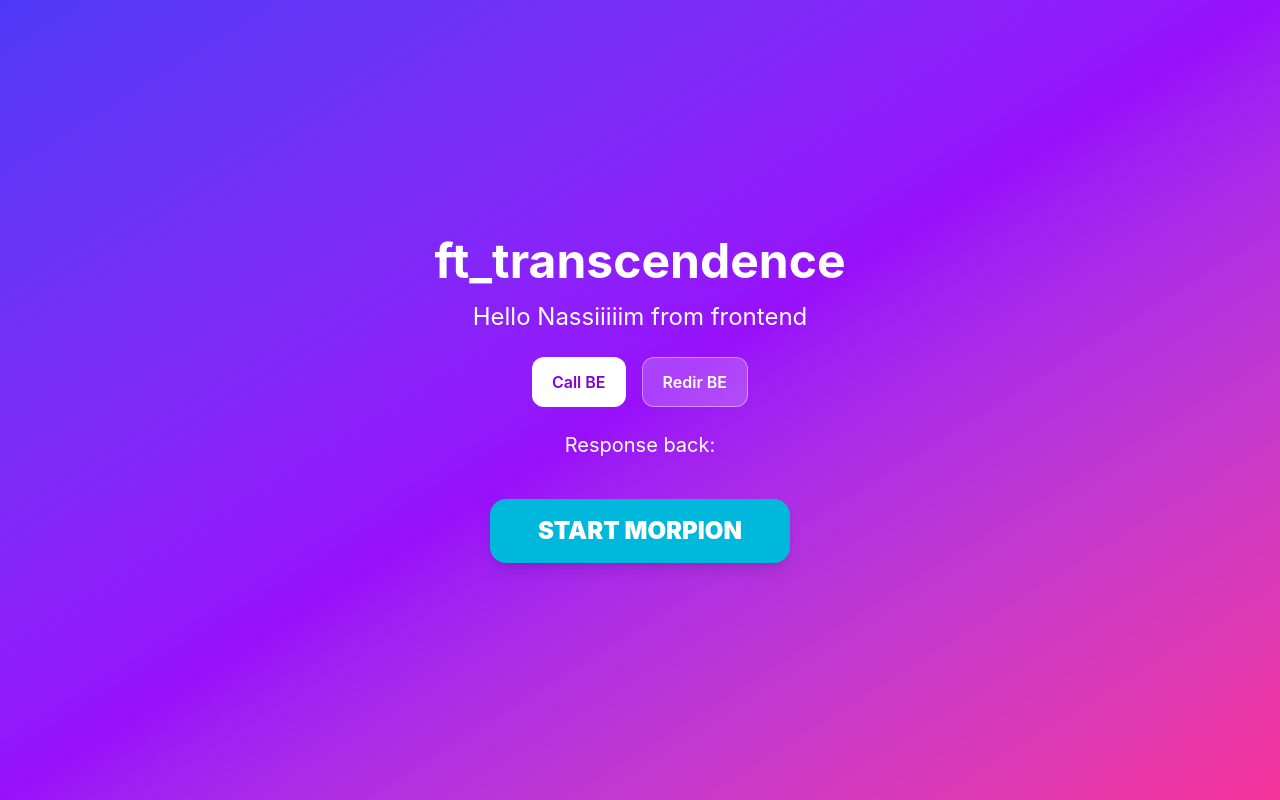
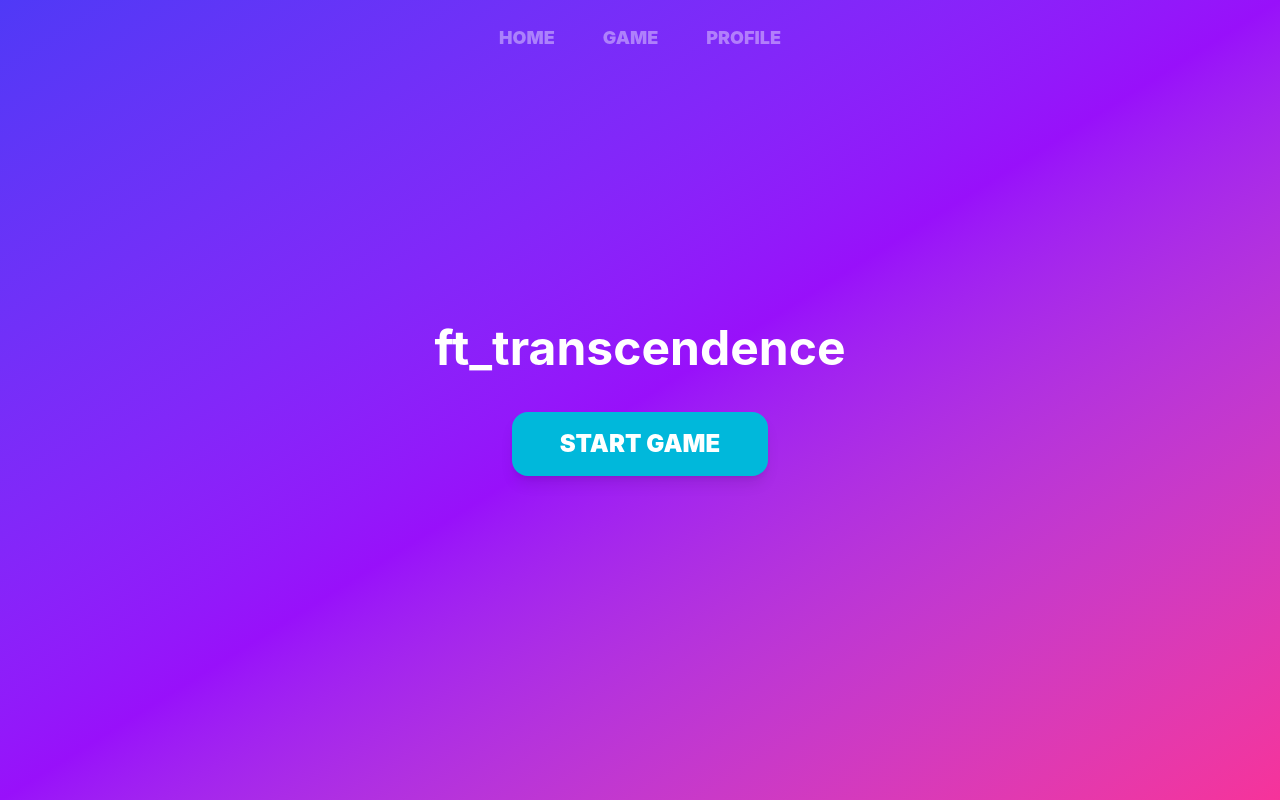
Before and after one commit to team-Segfault-Society-42/Ft_transcendence, a React app in the folder frontend/: page / in a window 1280 px wide. Built offline with nearby package versions, Linux system fonts and the light colour scheme; the HTML template or start-up script is replaced by a standard one.

Commit message:
Install + config react router

```diff
--- a/frontend/src/App.tsx
+++ b/frontend/src/App.tsx
@@ -1,16 +1,17 @@
-import { BrowserRouter as Router, Routes, Route } from 'react-router-dom';
+import { Routes, Route } from 'react-router-dom';
+import Navbar from './components/Navbar';
 import Home from './pages/Home';
 import Game from './pages/Game';
 
 function App() {
 	return (
-		<Router>
+		<div>
+			<Navbar/>
 			<Routes>
 				<Route path="/" element={<Home />} />
 				<Route path="/game" element={<Game />} />
-
 			</Routes>
-		</Router>
+		</div>
 	);
 }
 
--- a/frontend/src/components/Board.tsx
+++ b/frontend/src/components/Board.tsx
@@ -1,6 +1,5 @@
 import { useState } from "react"
 import Square from "./Square"
-import { Link } from 'react-router-dom'
 
 const lines = [
 	[0, 1, 2], [3, 4, 5], [6, 7, 8],
@@ -70,12 +69,6 @@ export default function Board({ players }: BoardProps) {
 
 	return (
 		<div className="relative inline-block text-center p-4">
-			<Link
-				to="/"
-				className="fixed top-6 left-6 text-white/40 hover:text-white hover:scale-110 transition-all flex items-center gap-2 text-xs font-black uppercase tracking-[0.2em] z-50"
-			>
-				<span className="text-lg">←</span> Home
-			</Link>
 			<div className={`mb-6 py-2 rounded-lg text-xl font-bold shadow-md ${!isXturn ? "bg-cyan-500 text-white" : "bg-fuchsia-500 text-white"
 				}`}>
 				{isXturn ? `${players.O.nickname}'s Turn` : `${players.X.nickname}'s Turn`}
--- /dev/null
+++ b/frontend/src/components/Navbar.tsx
@@ -0,0 +1,11 @@
+import { Link } from 'react-router-dom';
+
+export default function Navbar() {
+	return (
+		<nav className="text-lg fixed top-6 left-1/2 -translate-x-1/2 text-white/40 hover:text-white transition-colors flex items-center gap-12 font-black uppercase z-50">
+			<Link to="/">Home</Link>
+			<Link to="/game">Game</Link>
+			<Link to="/profile">Profile</Link>
+		</nav>
+	);
+}
--- a/frontend/src/main.tsx
+++ b/frontend/src/main.tsx
@@ -1,10 +1,13 @@
 import { StrictMode } from 'react'
 import { createRoot } from 'react-dom/client'
+import { BrowserRouter } from 'react-router-dom'
 import App from './App.tsx'
 import "./styles/index.css"
 
 createRoot(document.getElementById('root')!).render(
 	<StrictMode>
-		<App />
+		<BrowserRouter>
+			<App />
+		</BrowserRouter>
 	</StrictMode>,
 )
--- a/frontend/src/pages/Home.tsx
+++ b/frontend/src/pages/Home.tsx
@@ -1,67 +1,18 @@
-import { useState } from 'react'
 import { Link } from 'react-router-dom'
 
 export default function Home() {
-	const [data, setData] = useState("");
-	const url = "/api/hello";
-
-	async function getResponse() {
-		try {
-			const response = await fetch(url);
-			if (!response.ok) {
-				throw new Error("Nothing to see !")
-			}
-			const res = await response.text();
-			setData(res);
-			console.log("Succes:", res);
-		}
-		catch (error: any) {
-			setData("Error : " + error.message)
-		}
-	}
-
-	function redir() {
-		window.location.href = url;
-	}
-
 	return (
 		<main className="min-h-screen flex items-center justify-center bg-linear-to-br from-indigo-600 via-purple-600 to-pink-500 px-4">
 			<section className="text-center">
 				<h1 className="text-5xl font-bold text-white">
 					ft_transcendence
 				</h1>
-
-				<p className="mt-4 text-2xl text-white">
-					Hello Nassiiiiim from frontend
-				</p>
-
-				<div className="mt-6 flex justify-center gap-4">
-					<button
-						type="button"
-						onClick={getResponse}
-						className="rounded-xl bg-white px-5 py-3 font-semibold text-purple-700"
-					>
-						Call BE
-					</button>
-
-					<button
-						type="button"
-						onClick={redir}
-						className="rounded-xl border border-white/40 bg-white/20 px-5 py-3 font-semibold text-white"
-					>
-						Redir BE
-					</button>
-				</div>
-
-				<p className="mt-6 text-xl text-white">
-					Response back: {data}
-				</p>
 				<div className="mt-10">
 					<Link
 						to="/game"
 						className="bg-cyan-500 hover:bg-cyan-400 text-white px-12 py-4 rounded-2xl font-black text-2xl shadow-lg transition-all hover:scale-110 active:scale-95 inline-block"
 					>
-						START MORPION
+						START GAME
 					</Link>
 				</div>
 			</section>
```
